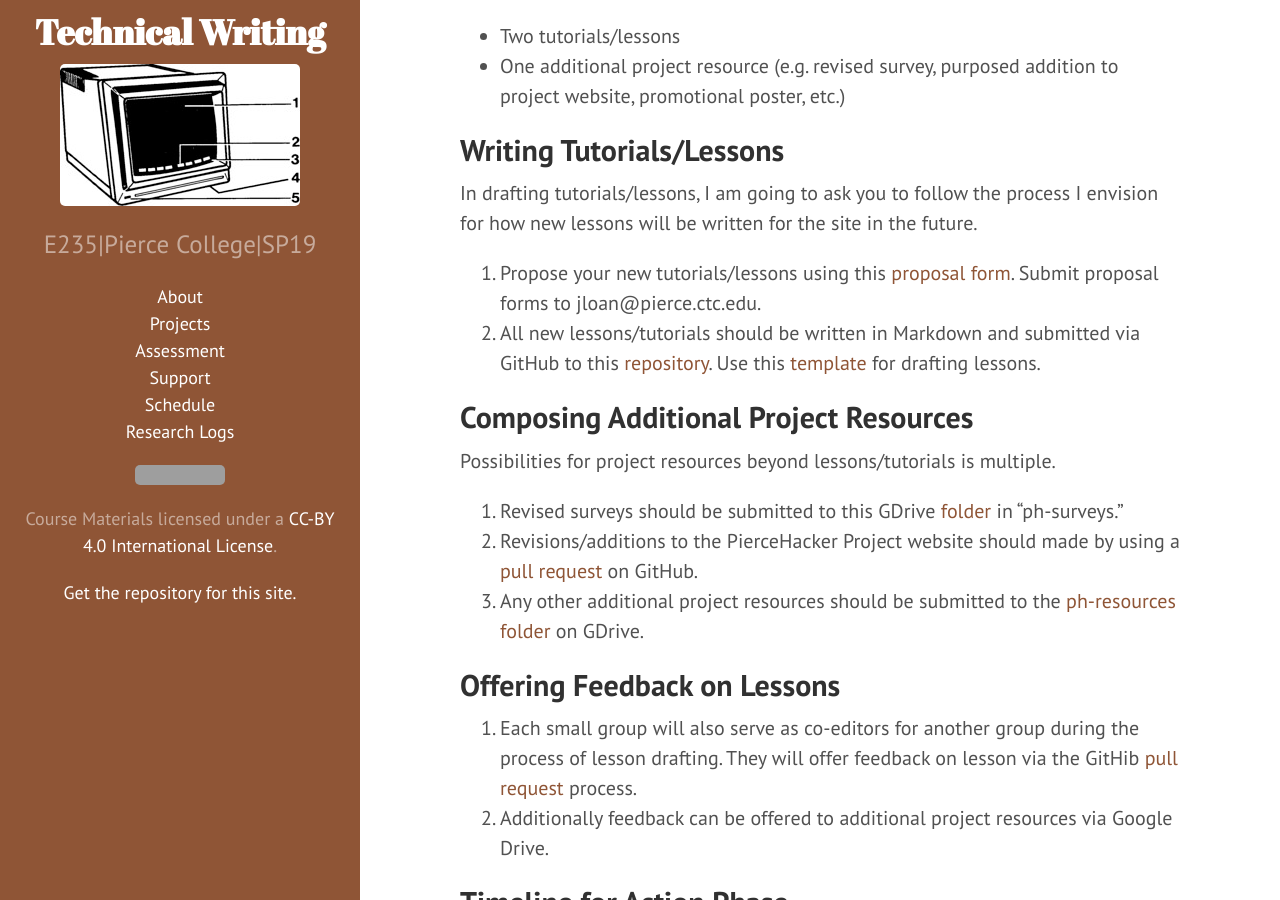
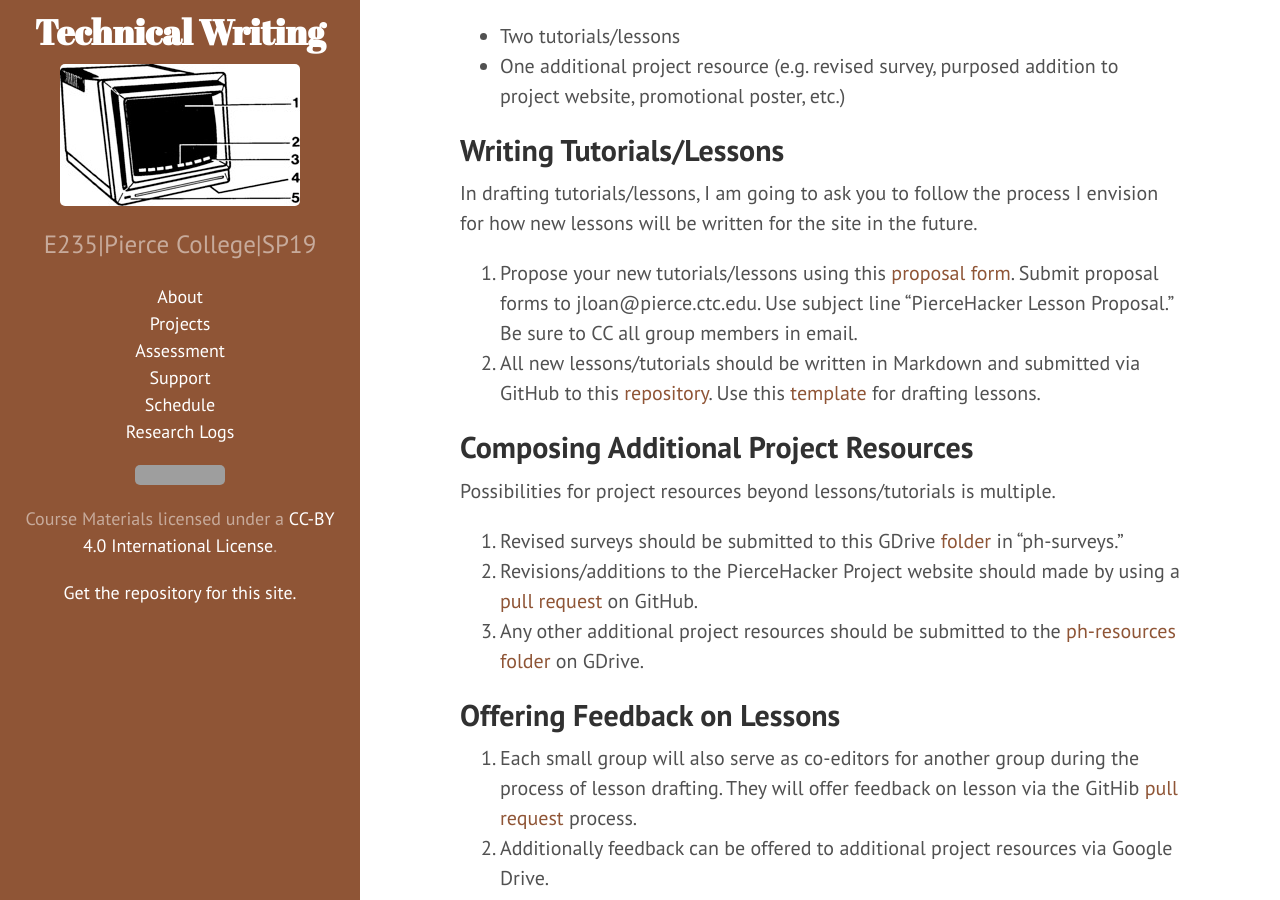
Before and after one commit to jloan/e235, a Jekyll site: the page built from _posts/2019-05-14-ph-taking-action.md, in a window 1280 px wide and 900 px high, scrolled down 397 px. Built offline with Jekyll 4.4.1, drawn with Linux system fonts in a browser that asks for light colours; grey boxes are pictures that could not be loaded.

Commit message:
Update 2019-05-14-ph-taking-action.md

```diff
--- a/_posts/2019-05-14-ph-taking-action.md
+++ b/_posts/2019-05-14-ph-taking-action.md
@@ -18,7 +18,7 @@ Working in small teams of writers/editors, utilize recommendations from our anal
 
 In drafting tutorials/lessons, I am going to ask you to follow the process I envision for how new lessons will be written for the site in the future.
 
-1. Propose your new tutorials/lessons using this [proposal form](https://jloan.github.io/pierce-hacker/assets/tutorial-proposal-form.txt). Submit proposal forms to jloan@pierce.ctc.edu.
+1. Propose your new tutorials/lessons using this [proposal form](https://jloan.github.io/pierce-hacker/assets/tutorial-proposal-form.txt). Submit proposal forms to jloan@pierce.ctc.edu. Use subject line "PierceHacker Lesson Proposal." Be sure to CC all group members in email.
 2. All new lessons/tutorials should be written in Markdown and submitted via GitHub to this [repository](https://github.com/jloan/pierce-hacker-submissions). Use this [template](https://github.com/jloan/pierce-hacker-submissions/blob/master/lessons/lesson-template.md) for drafting lessons.
 
 ## Composing Additional Project Resources
```
